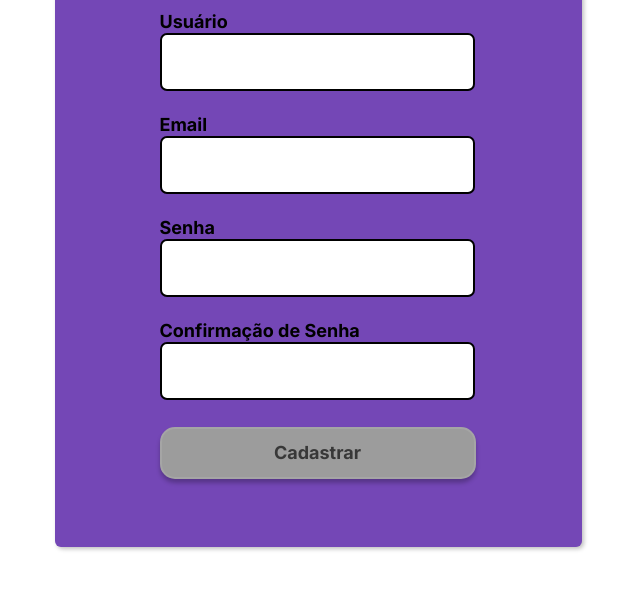
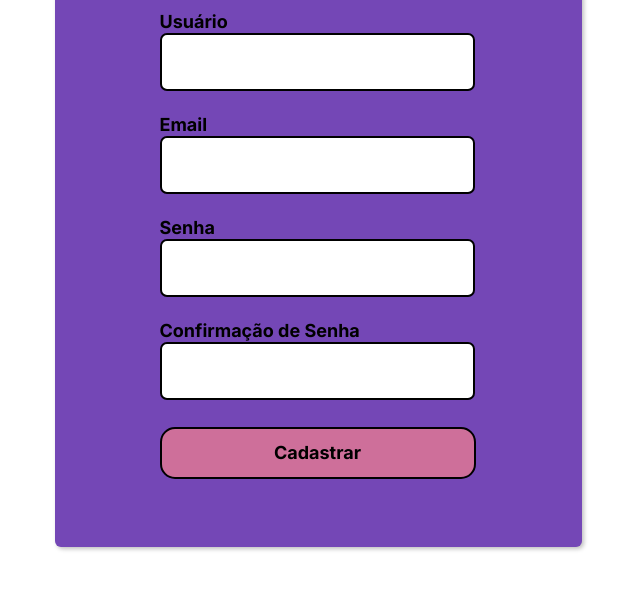
Before and after one commit to Limael/Formulario-JS, a plain HTML site: page index.html in a window 1280 px wide. Shown: the part 178-768 px from the top of the page, without its empty margins (322-962 px from the left). Drawn offline with Linux system fonts and the light colour scheme.

Commit message:
Update index.html

```diff
--- a/index.html
+++ b/index.html
@@ -40,7 +40,7 @@
                         <input type="password" name="Confirmação de Senha" id="confirmacao_senha" onfocusout="Validation_confirmacao(confirmacao_senha.value.trim(), senha.value.trim())">
                         <small>Mensagem de erro</small>
                     </div>
-                    <button id="botao" type="submit" disabled  onclick="processChanges()">Cadastrar</button>
+                    <button id="botao" type="submit"   onclick="processChanges()">Cadastrar</button>
                 </form>
 
             </div>
```
